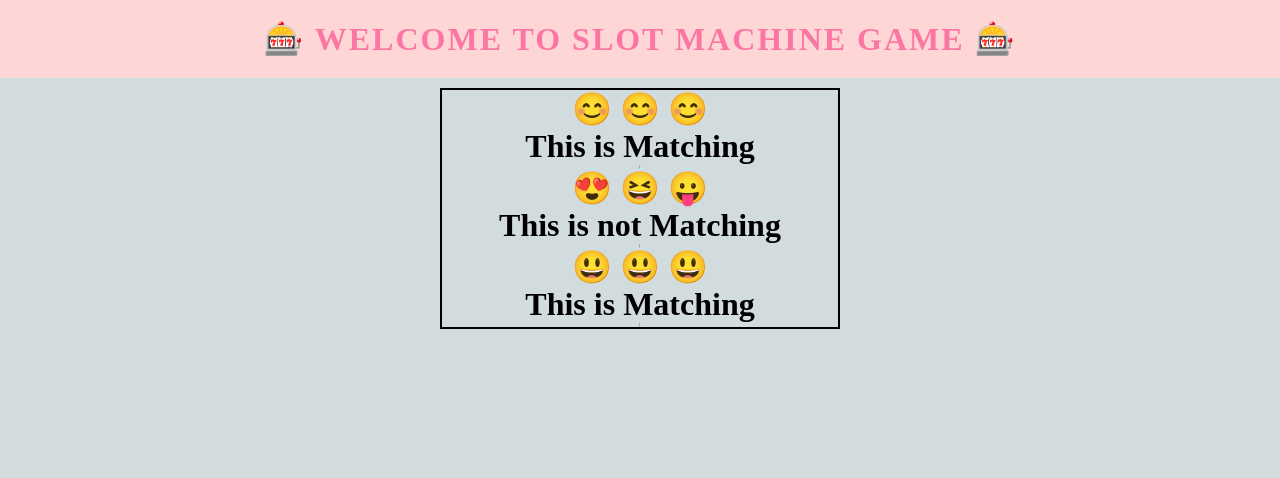
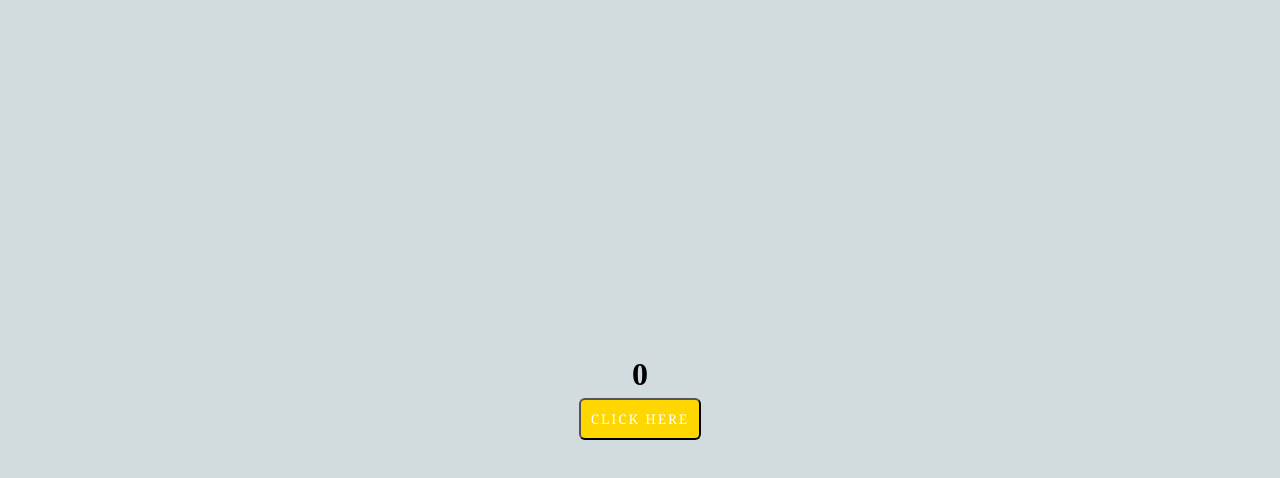
Before and after one commit to Abhishek0090/react_from_basics_to_advance, a React (Create React App) app: page / in a window 1280 px wide. Shown: the top 478 px of the page. Built offline with nearby package versions, Linux system fonts and the light colour scheme.

Commit message:
hooks useState

```diff
--- a/src/App.jsx
+++ b/src/App.jsx
@@ -1,19 +1,16 @@
-import React from 'react'
-import SlotM from './SlotM'
-
+import React, { useState } from 'react'
 
 const App = () => {
+    let [count, setCount] = useState(0)
+    const IncNum = ()=>{
+            setCount(count++)
+    }
     return (
-        <>
-         <h1 className="heading_style"> 🎰 Welcome to <span style={{fontWeight:"bold",backgroundColor: "rgb(255, 214, 214)"}} >Slot Machine Game</span> 🎰</h1>
-         <div className="slotMachine">
-         <SlotM x="😊" y="😊" z="😊"/>
-         <hr/>
-         <SlotM x="😍" y="😆" z="😛"/>
-         <hr/>
-         <SlotM x="😃" y="😃" z="😃"/>
-         <hr/>
-         </div>
+       <>
+       <div className="div_style">
+       <h1>{count}</h1>
+       <button className="btn" onClick={IncNum}>Click Here</button>
+       </div>
         </>
     )
 }
--- a/src/index.css
+++ b/src/index.css
@@ -69,17 +69,17 @@
   text-transform: capitalize;
 }
 .btn{
-  color: black;
-  background-color: white;
+  color: white;
+  background-color: gold;
   margin: 5px 2px;
-  padding: 5px 7px;
+  padding: 10px 10px;
   font-family: Georgia, 'Times New Roman', Times, serif;
   letter-spacing: 2px;
   font-weight: 500;
   border-radius: 6px;
+  text-transform: uppercase;
   cursor: pointer;
   outline: none;
-  border: 1px solid black;
 }
 
 @media (max-width: 768px) {
@@ -105,3 +105,13 @@
   width: 400px;
   margin: auto;
 }
+
+.div_style{
+  display: flex;
+  align-items: center;
+  justify-content: center;
+  flex-direction: column;
+  width: 100%;
+  margin: auto;
+  height: 100vh;
+}
```
